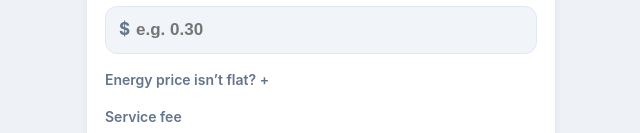
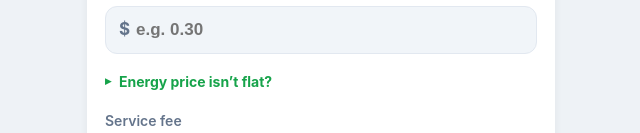
Before and after one commit to iCloud17/should-I-charge-my-car, a plain HTML site: page index.html in a window 1280 px wide. Shown: the part 717-850 px from the top of the page, without its empty margins (319-959 px from the left). Drawn offline with Linux system fonts and the light colour scheme.

Commit message:
Style energy-mode toggle as a green accordion (leading chevron)

```diff
--- a/css/styles.css
+++ b/css/styles.css
@@ -254,7 +254,28 @@ body {
 .tweak > summary::after { content: " +"; color: var(--muted); }
 .tweak[open] > summary::after { content: " −"; }
 .tweak__body { padding-top: 8px; }
-.tweak--muted > summary { color: var(--muted); font-weight: 600; }
+/* Energy-mode disclosure as a lightweight accent accordion: a leading chevron
+   that rotates open. Colored so it stands out from the surrounding hints,
+   without a box, so it never reads as an input to fill. */
+.tweak--muted > summary {
+  display: inline-flex;
+  align-items: center;
+  gap: 8px;
+  color: var(--accent);
+  font-weight: 700;
+  font-size: 14px;
+  padding: 6px 0;
+}
+.tweak--muted > summary::after,
+.tweak--muted[open] > summary::after { content: none; }
+.tweak--muted > summary::before {
+  content: "\25B8";
+  color: var(--accent);
+  font-size: 12px;
+  display: inline-block;
+  transition: transform 0.15s;
+}
+.tweak--muted[open] > summary::before { transform: rotate(90deg); }
 
 .result__label {
   margin: 0;
```
